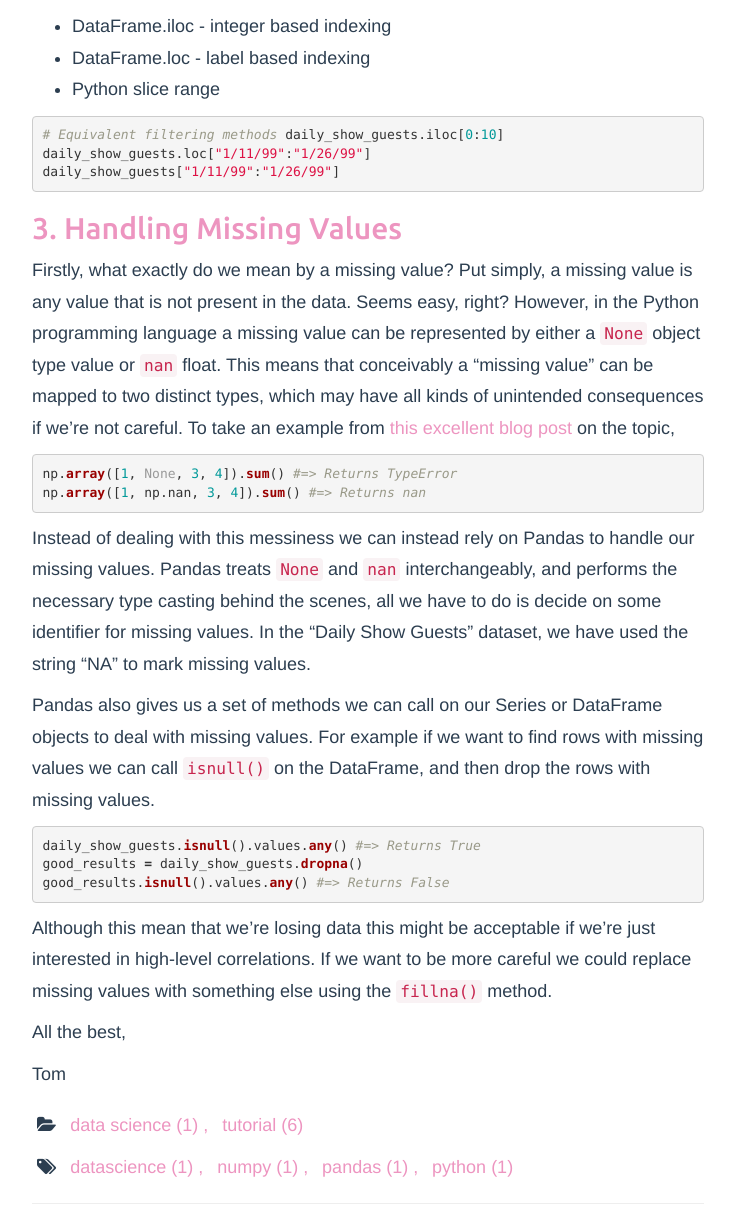
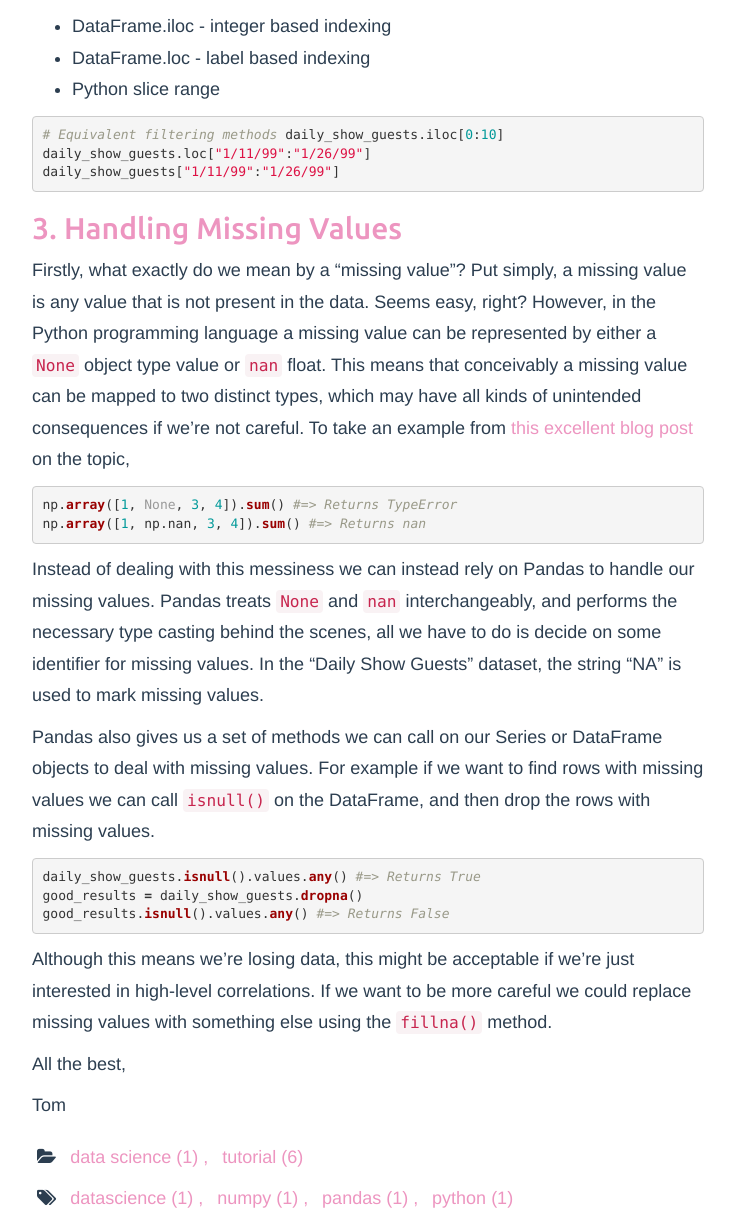
Before and after one commit to tpgmartin/tpgmartin.github.io, a Jekyll site: the page built from _posts/2017-10-07-pandas-for-fun-and-profit.md, in a window 1280 px wide and 1400 px high, scrolled down 1869 px, cut to the strip 0-1220 px from the top of the window. Shown: the whole strip, without its empty margins (272-1007 px from the left). Built offline with Jekyll 4.4.1, drawn with Linux system fonts in a browser that asks for light colours; comment, search, counter and statistics services are not loaded; some of the changed text lies outside the part shown.

Commit message:
Fix typos

```diff
--- a/_posts/2017-10-07-pandas-for-fun-and-profit.md
+++ b/_posts/2017-10-07-pandas-for-fun-and-profit.md
@@ -84,7 +84,7 @@ daily_show_guests["1/11/99":"1/26/99"]
 
 ## 3. Handling Missing Values
 
-Firstly, what exactly do we mean by a missing value? Put simply, a missing value is any value that is not present in the data. Seems easy, right? However, in the Python programming language a missing value can be represented by either a `None` object type value or `nan` float. This means that conceivably a "missing value" can be mapped to two distinct types, which may have all kinds of unintended consequences if we’re not careful. To take an example from [this excellent blog post](https://www.oreilly.com/learning/handling-missing-data) on the topic,
+Firstly, what exactly do we mean by a "missing value"? Put simply, a missing value is any value that is not present in the data. Seems easy, right? However, in the Python programming language a missing value can be represented by either a `None` object type value or `nan` float. This means that conceivably a missing value can be mapped to two distinct types, which may have all kinds of unintended consequences if we’re not careful. To take an example from [this excellent blog post](https://www.oreilly.com/learning/handling-missing-data) on the topic,
 
 {% highlight python %}
 np.array([1, None, 3, 4]).sum() #=> Returns TypeError
@@ -92,7 +92,7 @@ np.array([1, None, 3, 4]).sum() #=> Returns TypeError
 np.array([1, np.nan, 3, 4]).sum() #=> Returns nan
 {% endhighlight %}
 
-Instead of dealing with this messiness we can instead rely on Pandas to handle our missing values. Pandas treats `None` and `nan` interchangeably, and performs the necessary type casting behind the scenes, all we have to do is decide on some identifier for missing values. In the "Daily Show Guests" dataset, we have used the string "NA" to mark missing values.
+Instead of dealing with this messiness we can instead rely on Pandas to handle our missing values. Pandas treats `None` and `nan` interchangeably, and performs the necessary type casting behind the scenes, all we have to do is decide on some identifier for missing values. In the "Daily Show Guests" dataset, the string "NA" is used to mark missing values.
 
 Pandas also gives us a set of methods we can call on our Series or DataFrame objects to deal with missing values. For example if we want to find rows with missing values we can call `isnull()` on the DataFrame, and then drop the rows with missing values.
 
@@ -103,7 +103,7 @@ good_results = daily_show_guests.dropna()
 good_results.isnull().values.any() #=> Returns False
 {% endhighlight %}
 
-Although this mean that we’re losing data this might be acceptable if we're just interested in high-level correlations. If we want to be more careful we could replace missing values with something else using the `fillna()` method.
+Although this means we’re losing data, this might be acceptable if we're just interested in high-level correlations. If we want to be more careful we could replace missing values with something else using the `fillna()` method.
 
 All the best,
 
```
Also changed, not shown: other parts of _posts/2017-10-07-pandas-for-fun-and-profit.md (+3 -3 lines).
